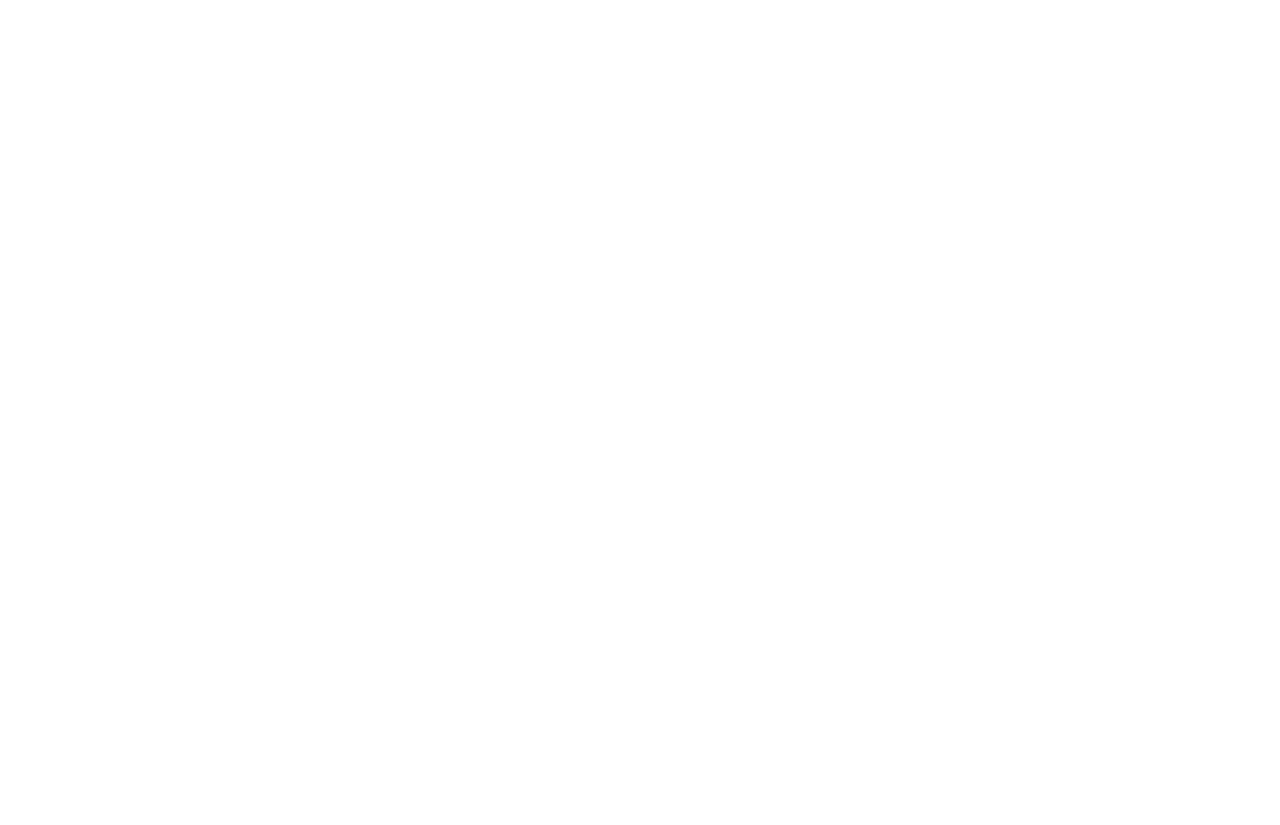
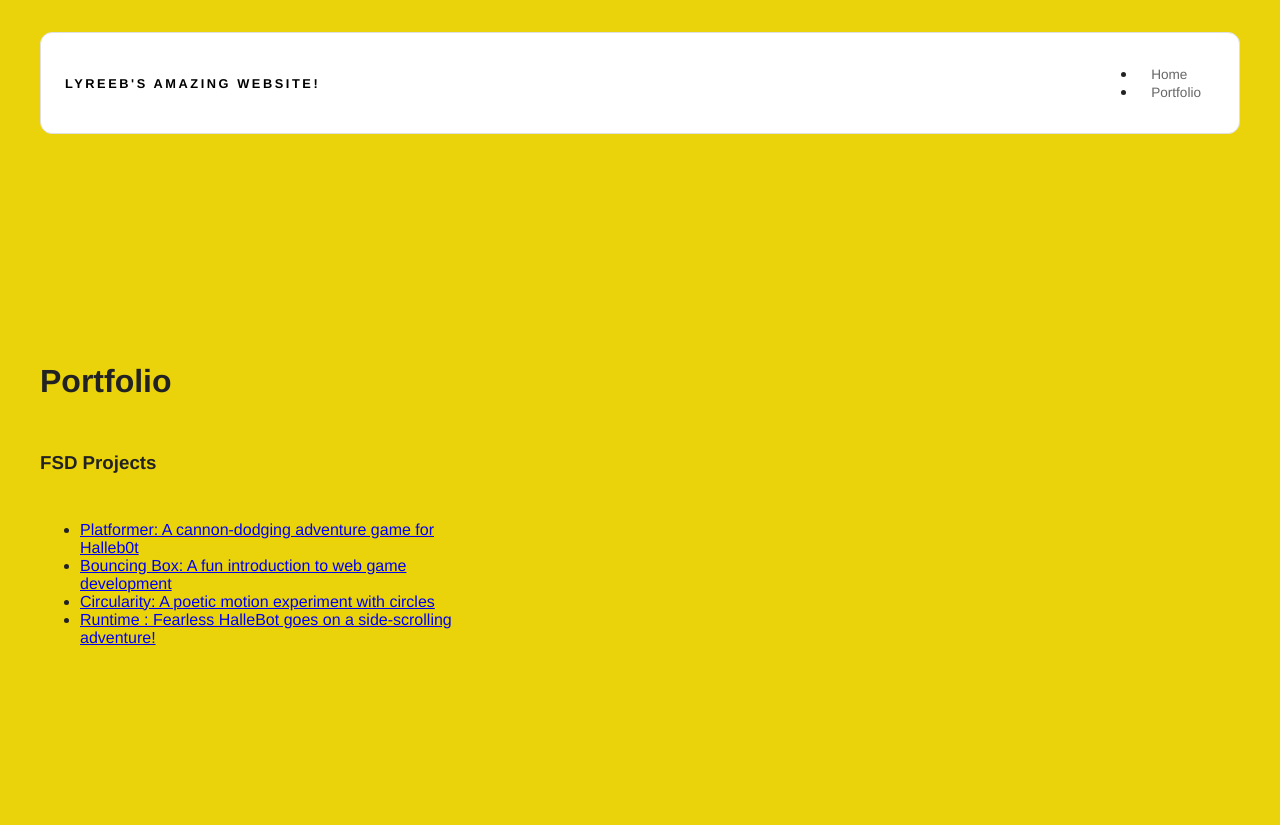
Before and after one commit to LyreeBistheQueen/LyreeBistheQueen.github.io, a plain HTML site: page portfolio.html in a window 1280 px wide. Before the commit the page ends 800 px from the top, so only its background shows below. Drawn offline with Linux system fonts and the light colour scheme.

Commit message:
bouncing box day 1

```diff
--- a/portfolio.html
+++ b/portfolio.html
@@ -0,0 +1,45 @@
+<!DOCTYPE html>
+<html>
+ <head>
+  <title>All Hail Queen LyreeB!</title>
+  <link rel="Stylesheet" href="style.css"/>
+ </head>
+ <body>
+  <!-- All content goes here -->
+  <div id="all-contents">
+    <nav>
+     <h1>LyreeB's amazing website!</h1>
+     <ul id="nav ul">
+      <li class="nav-li">
+       <a href="index.html">Home</a>
+      </li>
+      <li class="nav-li">
+       <a href="portfolio.html">Portfolio</a>
+      </li>
+     </ul>
+    </nav>
+    <main>
+     <div class="content">
+      <h1>Portfolio</h1>
+      <h3>FSD Projects</h3>
+      <ul id="portfolio">
+       <li>
+        <a href="fsd-projects/platformer/">Platformer: A cannon-dodging adventure game for Halleb0t</a>
+       </li>
+       <li>
+        <a href="fsd-projects/bouncing-box/">Bouncing Box: A fun introduction to web game development</a>
+       </li>
+       <li>
+        <a href="fsd-projects/circularity/">Circularity: A poetic motion experiment with circles</a>
+       </li>
+       <li>
+        <a href="fsd-projects/runtime/">Runtime : Fearless HalleBot goes on a side-scrolling adventure!</a>
+       </li>
+      </ul>
+
+      <!-- ASD Projects will go here -->
+     </div>
+    </main>
+  </div>
+ </body>
+</html>
```
Also changed, not shown: fsd-projects/bouncing-box/index.html (+9 -0 lines).
